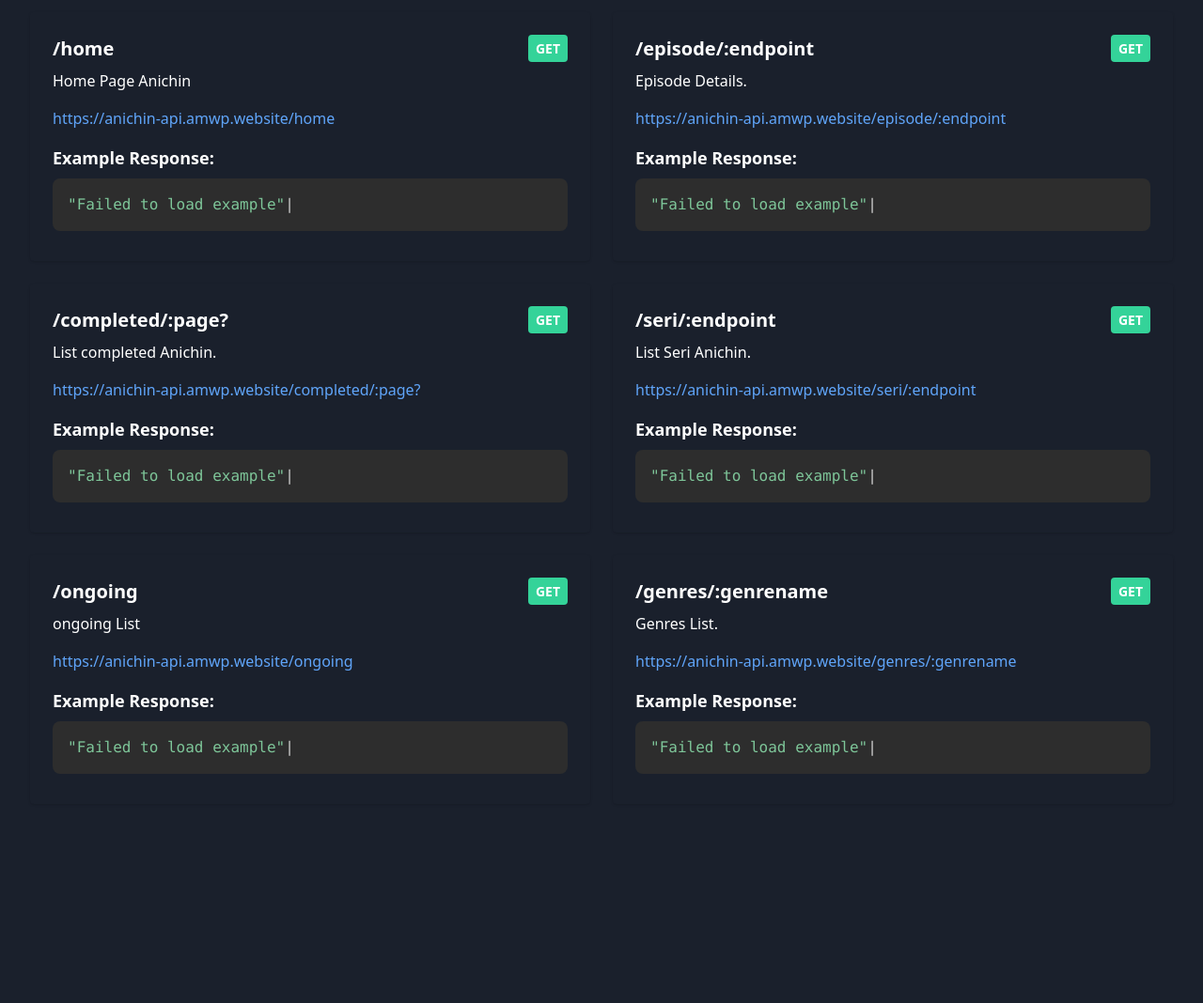
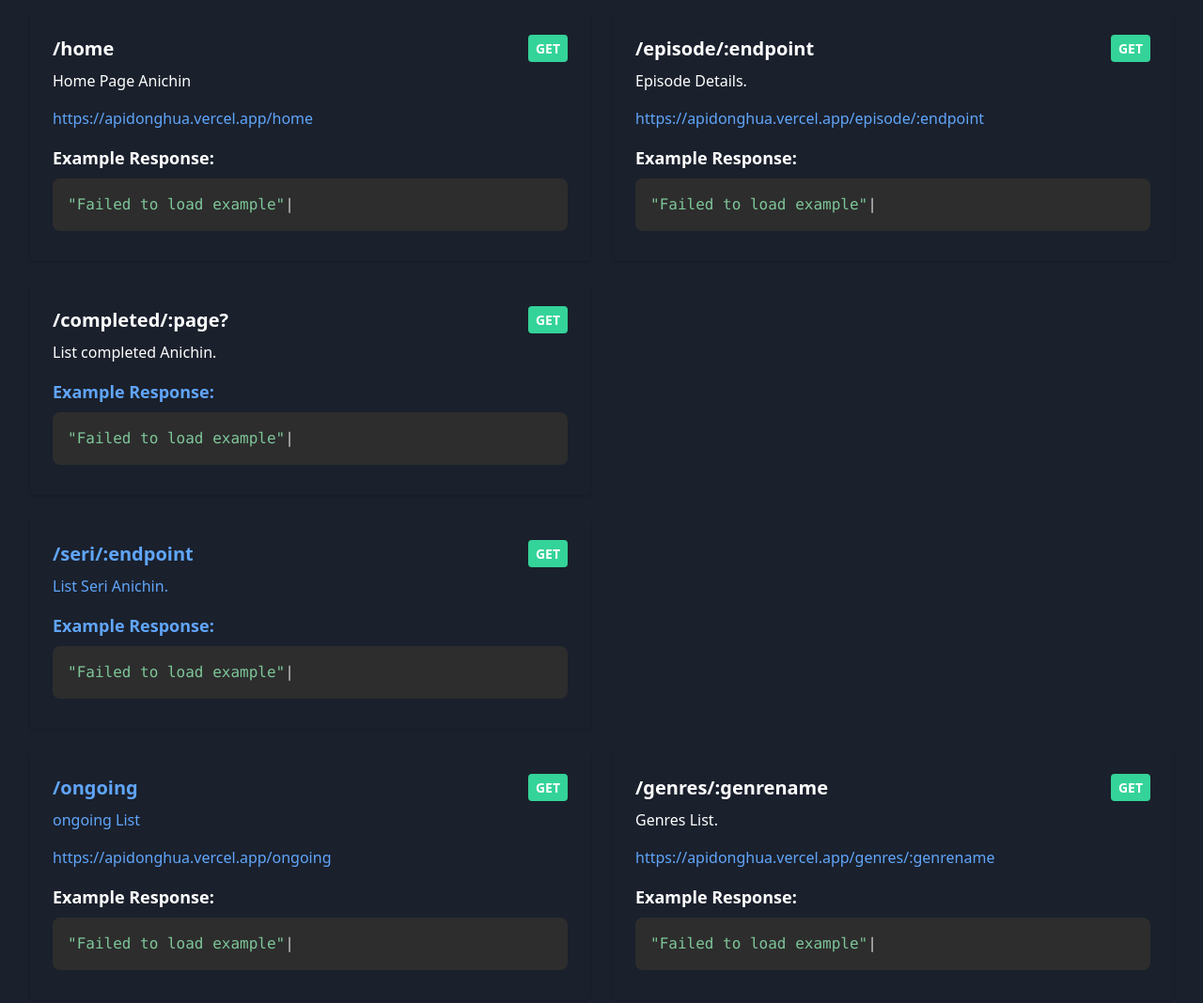
Before and after one commit to Lannnnnzzzzzzzzzzz/apidonghua, a website: page index.html in a window 1280 px wide. Shown: the part 247-1315 px from the top of the page at 94% size. Before the commit the page ends 1135 px from the top, so only its background shows below. Drawn offline with nearby package versions, Linux system fonts and the light colour scheme.

Commit message:
Update index.html

```diff
--- a/index.html
+++ b/index.html
@@ -24,7 +24,7 @@
       content="api created with web scraping nodejs."
     />
     <meta property="og:image" content="https://i.ibb.co.com/Ht9qGK0/logo.png" />
-    <meta property="og:url" content="https://anichin-api.amwp.website/" />
+    <meta property="og:url" content="https://apidonghua.vercel.app/" />
     <meta property="og:type" content="website" />
     <style>
         /* Toggle Dark Mode */
@@ -148,7 +148,7 @@
                         <span class="method-badge get">GET</span>
                     </div>
                     <p class="mb-4">Home Page Anichin</p>
-                    <a href="https://anichin-api.amwp.website/home" class="text-blue-400 hover:underline">https://anichin-api.amwp.website/home</a>
+                    <a href="https://apidonghua.vercel.app/home" class="text-blue-400 hover:underline">https://apidonghua.vercel.app/home</a>
 
                     <h4 class="text-lg font-semibold mt-4">Example Response:</h4>
                     <pre class="code-block typing"><code class="language-json" id="home-example"></code></pre>
@@ -161,7 +161,7 @@
                         <span class="method-badge get">GET</span>
                     </div>
                     <p class="mb-4">Episode Details.</p>
-                    <a href="https://anichin-api.amwp.website/episode/:endpoint" class="text-blue-400 hover:underline">https://anichin-api.amwp.website/episode/:endpoint</a>
+                    <a href="https://apidonghua.vercel.app/episode/:endpoint" class="text-blue-400 hover:underline">https://apidonghua.vercel.app/episode/:endpoint</a>
 
                     <h4 class="text-lg font-semibold mt-4">Example Response:</h4>
                     <pre class="code-block typing"><code class="language-json" id="episode-example"></code></pre>
@@ -174,7 +174,7 @@
                         <span class="method-badge get">GET</span>
                     </div>
                     <p class="mb-4">List completed Anichin.</p>
-                    <a href="https://anichin-api.amwp.website/completed/:page?" class="text-blue-400 hover:underline">https://anichin-api.amwp.website/completed/:page?</a>
+                    <a href="https://apidonghua.vercel.app/completed/:page?" class="text-blue-400 hover:underline"https://apidonghua.vercel.app/completed/:page?</a>
 
                     <h4 class="text-lg font-semibold mt-4">Example Response:</h4>
                     <pre class="code-block typing"><code class="language-json" id="completed-example"></code></pre>
@@ -187,7 +187,7 @@
                         <span class="method-badge get">GET</span>
                     </div>
                     <p class="mb-4">List Seri Anichin.</p>
-                    <a href="https://anichin-api.amwp.website/seri/:endpoint" class="text-blue-400 hover:underline">https://anichin-api.amwp.website/seri/:endpoint</a>
+                    <a href="https://apidonghua.vercel.app/seri/:endpoint" class="text-blue-400 hover:underline"https://apidonghua.vercel.app/seri/:endpoint</a>
 
                     <h4 class="text-lg font-semibold mt-4">Example Response:</h4>
                     <pre class="code-block typing"><code class="language-json" id="seri-example"></code></pre>
@@ -200,7 +200,7 @@
                         <span class="method-badge get">GET</span>
                     </div>
                     <p class="mb-4">ongoing List</p>
-                    <a href="https://anichin-api.amwp.website/ongoing" class="text-blue-400 hover:underline">https://anichin-api.amwp.website/ongoing</a>
+                    <a href=https://apidonghua.vercel.app/ongoing" class="text-blue-400 hover:underline">https://apidonghua.vercel.app/ongoing</a>
 
                     <h4 class="text-lg font-semibold mt-4">Example Response:</h4>
                     <pre class="code-block typing"><code class="language-json" id="ongoing-example"></code></pre>
@@ -213,7 +213,7 @@
                         <span class="method-badge get">GET</span>
                     </div>
                     <p class="mb-4">Genres List.</p>
-                    <a href="https://anichin-api.amwp.website/genres/gore" class="text-blue-400 hover:underline">https://anichin-api.amwp.website/genres/:genrename</a>
+                    <a href=https://apidonghua.vercel.app/genres/gore" class="text-blue-400 hover:underline">https://apidonghua.vercel.app/genres/:genrename</a>
 
                     <h4 class="text-lg font-semibold mt-4">Example Response:</h4>
                     <pre class="code-block typing"><code class="language-json" id="genres-example"></code></pre>
```
